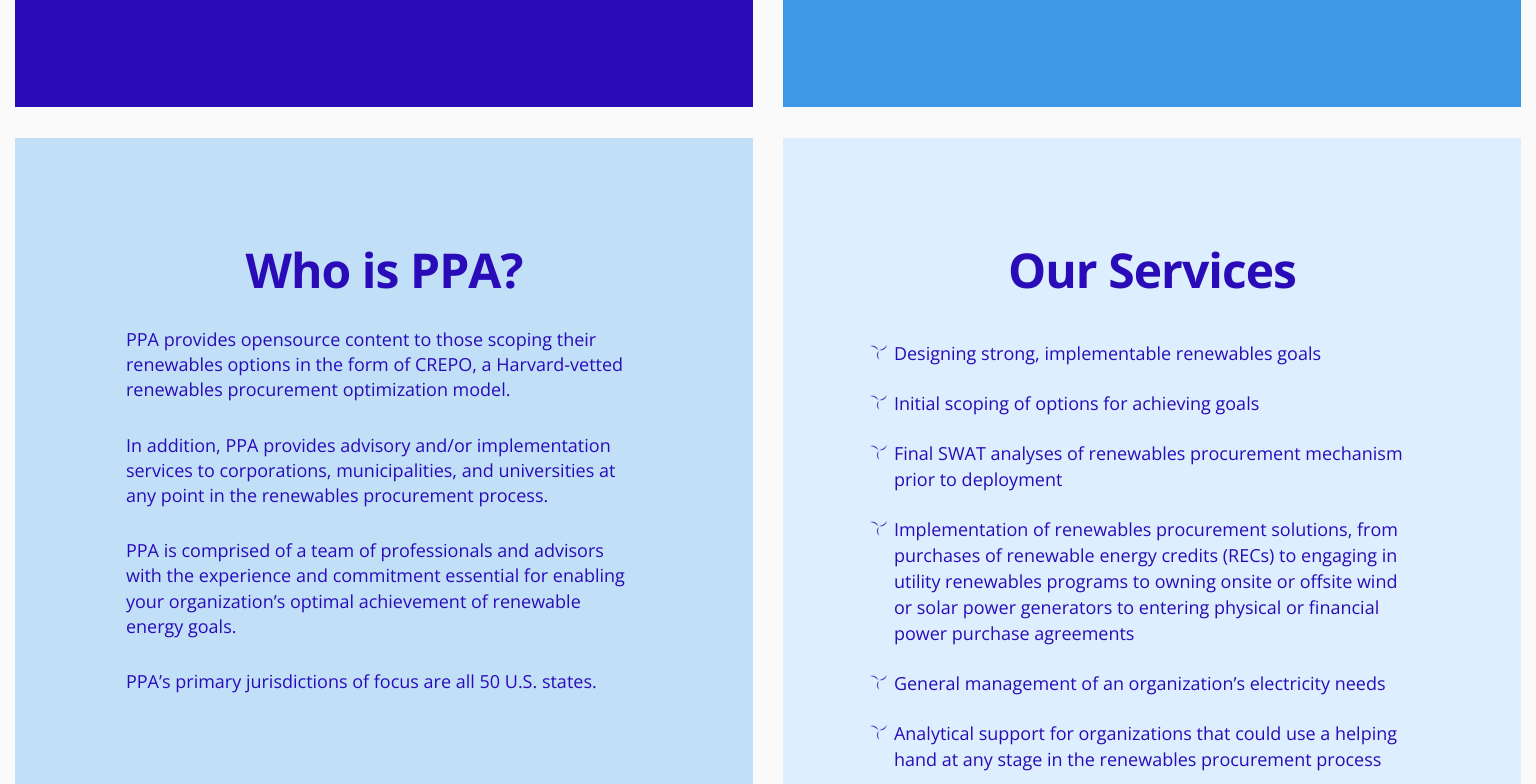
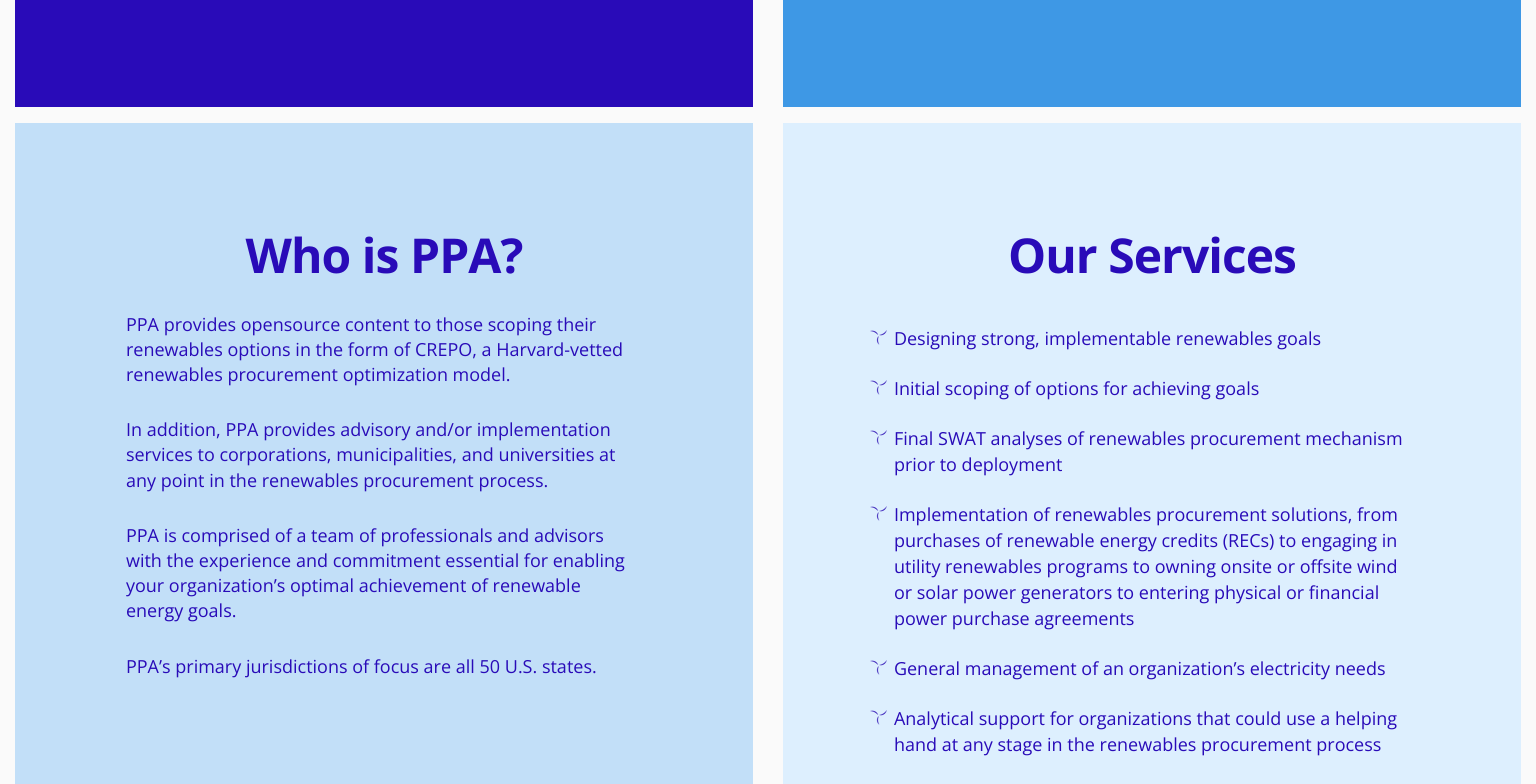
Before and after one commit to psopher/psopher.github.io, a plain HTML site: page index.html in a window 1536 px wide. Shown: the part 1640-2424 px from the top of the page. Drawn offline with nearby package versions, Linux system fonts and the light colour scheme.

Commit message:
quick change

```diff
--- a/styles/css/desktop.css
+++ b/styles/css/desktop.css
@@ -144,7 +144,7 @@
 
     .container div {
       float: left;
-      margin: 1% 1% 1% 1%;
+      margin: 1% 1% 0% 1%;
       width: 48%;
       overflow: hidden;
     }
--- a/styles/css/desktop_hd.css
+++ b/styles/css/desktop_hd.css
@@ -135,7 +135,7 @@
 
   .container div {
     float: left;
-    margin: 1% 1% 1% 1%;
+    margin: 1% 1% 0% 1%;
     width: 48%;
     overflow: hidden;
   }
--- a/styles/css/mobile.css
+++ b/styles/css/mobile.css
@@ -144,7 +144,7 @@
 
   .container div {
     float: left;
-    margin: 1% 1% 1% 1%;
+    margin: 1% 1% 0% 1%;
     width: 98%;
     overflow: hidden;
   }
--- a/styles/css/tablet.css
+++ b/styles/css/tablet.css
@@ -135,7 +135,7 @@
 
   .container div {
     float: left;
-    margin: 1% 1% 1% 1%;
+    margin: 1% 1% 0% 1%;
     width: 98%;
     overflow: hidden;
   }
```
